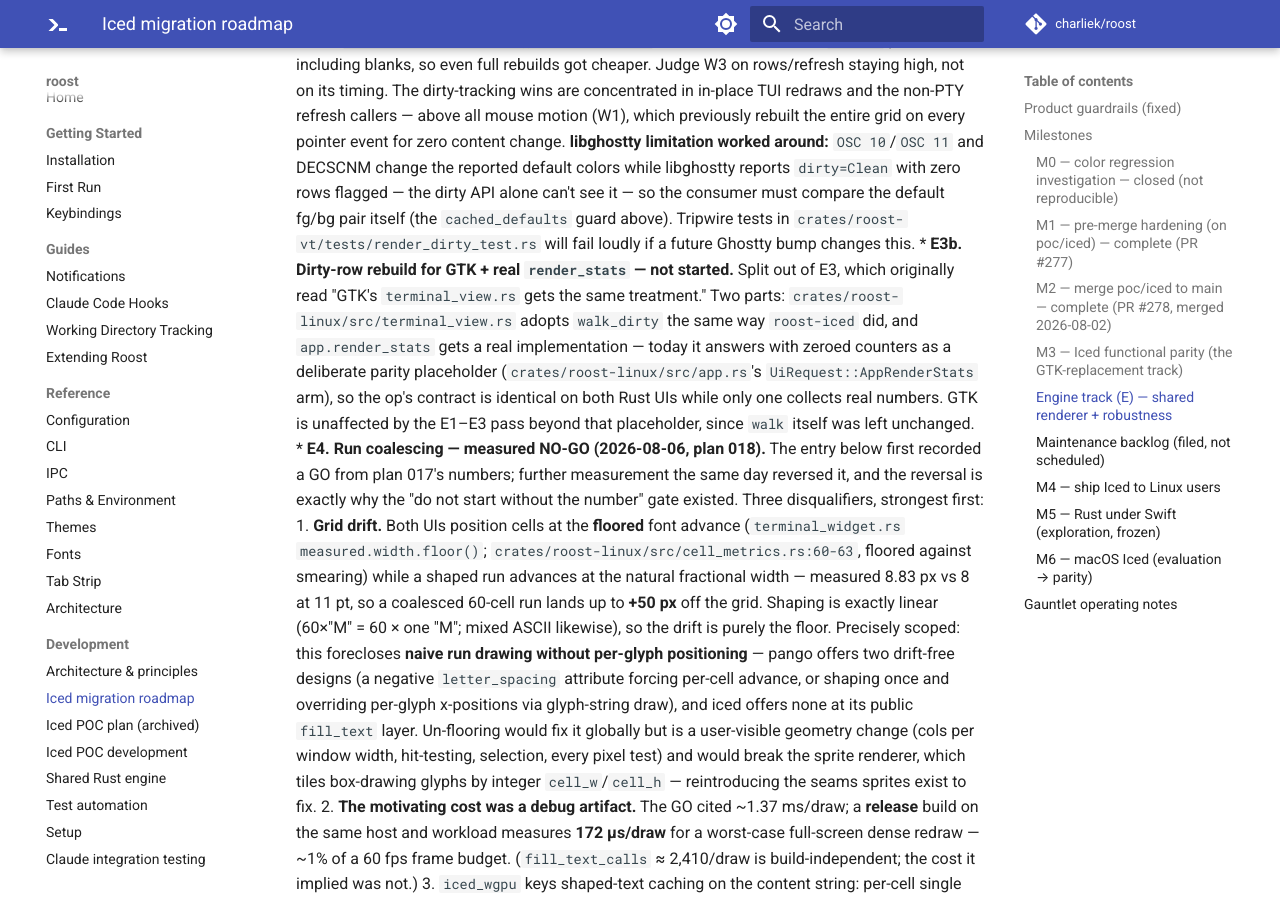
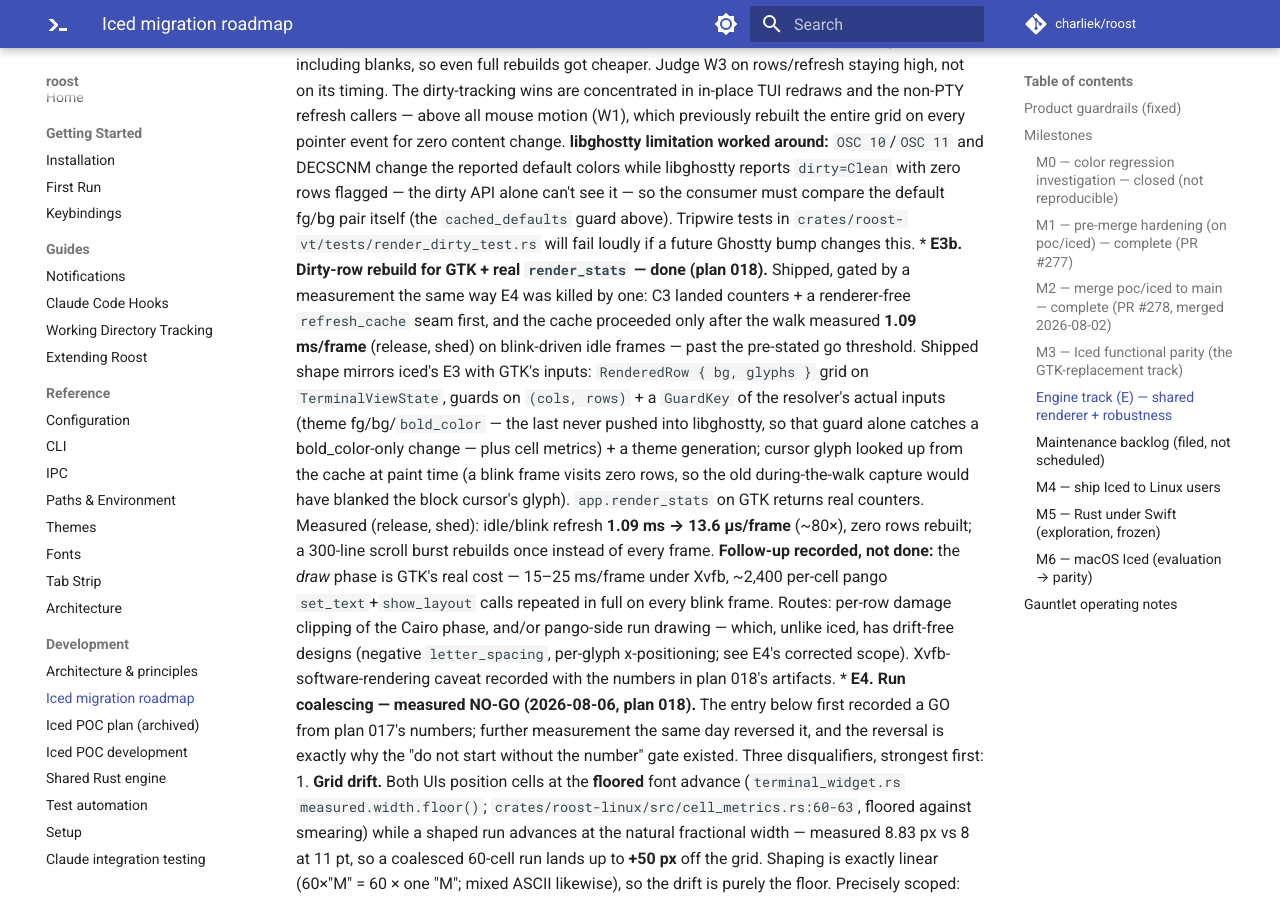
Before and after one commit to charliek/roost, an MkDocs documentation site: the page built from docs/development/iced-migration-roadmap.md, in a window 1280 px wide and 900 px high, scrolled down 7089 px. Built offline with MkDocs 1.6.1 and Material for MkDocs 9.7.7, drawn with Linux system fonts in a browser that asks for light colours; comment, search, counter and statistics services are not loaded.

Commit message:
docs: mark E3b complete with the measured before/after
Plan 018 C5 (docs half). E3b shipped gated by a measurement the same way
E4 was killed by one: counters first, cache only after the walk measured
1.09 ms/frame on idle blink frames.

Result (release, shed): idle refresh 1.09 ms -> 13.6 us/frame (~80x),
zero rows rebuilt on blink frames; a 300-line scroll burst rebuilds once
instead of on every frame.

The follow-up is recorded rather than half-done: GTK's dominant cost is
the DRAW phase (15-25 ms/frame under Xvfb, ~2,400 per-cell pango calls
repeated on every blink frame). Two routes named: per-row damage clipping
of the Cairo phase, and pango-side run drawing — which, unlike iced, has
drift-free designs per E4's corrected scope.

Co-Authored-By: Claude Opus 5 <noreply@anthropic.com>
Claude-Session: https://claude.ai/code/session_01SgxiEBQTqgNjPswKqcs12d

```diff
--- a/docs/development/iced-migration-roadmap.md
+++ b/docs/development/iced-migration-roadmap.md
@@ -343,16 +343,30 @@ recorded alongside it rather than quietly edited away.
   (the `cached_defaults` guard above). Tripwire tests in
   `crates/roost-vt/tests/render_dirty_test.rs` will fail loudly if a
   future Ghostty bump changes this.
-* **E3b. Dirty-row rebuild for GTK + real `render_stats` — not started.**
-  Split out of E3, which originally read "GTK's `terminal_view.rs` gets
-  the same treatment." Two parts: `crates/roost-linux/src/terminal_view.rs`
-  adopts `walk_dirty` the same way `roost-iced` did, and
-  `app.render_stats` gets a real implementation — today it answers with
-  zeroed counters as a deliberate parity placeholder
-  (`crates/roost-linux/src/app.rs`'s `UiRequest::AppRenderStats` arm),
-  so the op's contract is identical on both Rust UIs while only one
-  collects real numbers. GTK is unaffected by the E1–E3 pass beyond that
-  placeholder, since `walk` itself was left unchanged.
+* **E3b. Dirty-row rebuild for GTK + real `render_stats` — done
+  (plan 018).** Shipped, gated by a measurement the same way E4 was
+  killed by one: C3 landed counters + a renderer-free `refresh_cache`
+  seam first, and the cache proceeded only after the walk measured
+  **1.09 ms/frame** (release, shed) on blink-driven idle frames — past
+  the pre-stated go threshold. Shipped shape mirrors iced's E3 with
+  GTK's inputs: `RenderedRow { bg, glyphs }` grid on `TerminalViewState`,
+  guards on `(cols, rows)` + a `GuardKey` of the resolver's actual
+  inputs (theme fg/bg/`bold_color` — the last never pushed into
+  libghostty, so that guard alone catches a bold_color-only change —
+  plus cell metrics) + a theme generation; cursor glyph looked up from
+  the cache at paint time (a blink frame visits zero rows, so the old
+  during-the-walk capture would have blanked the block cursor's glyph).
+  `app.render_stats` on GTK returns real counters. Measured (release,
+  shed): idle/blink refresh **1.09 ms → 13.6 µs/frame** (~80×), zero
+  rows rebuilt; a 300-line scroll burst rebuilds once instead of every
+  frame. **Follow-up recorded, not done:** the *draw* phase is GTK's
+  real cost — 15–25 ms/frame under Xvfb, ~2,400 per-cell pango
+  `set_text`+`show_layout` calls repeated in full on every blink frame.
+  Routes: per-row damage clipping of the Cairo phase, and/or pango-side
+  run drawing — which, unlike iced, has drift-free designs (negative
+  `letter_spacing`, per-glyph x-positioning; see E4's corrected scope).
+  Xvfb-software-rendering caveat recorded with the numbers in plan 018's
+  artifacts.
 * **E4. Run coalescing — measured NO-GO (2026-08-06, plan 018).** The
   entry below first recorded a GO from plan 017's numbers; further
   measurement the same day reversed it, and the reversal is exactly why
```
